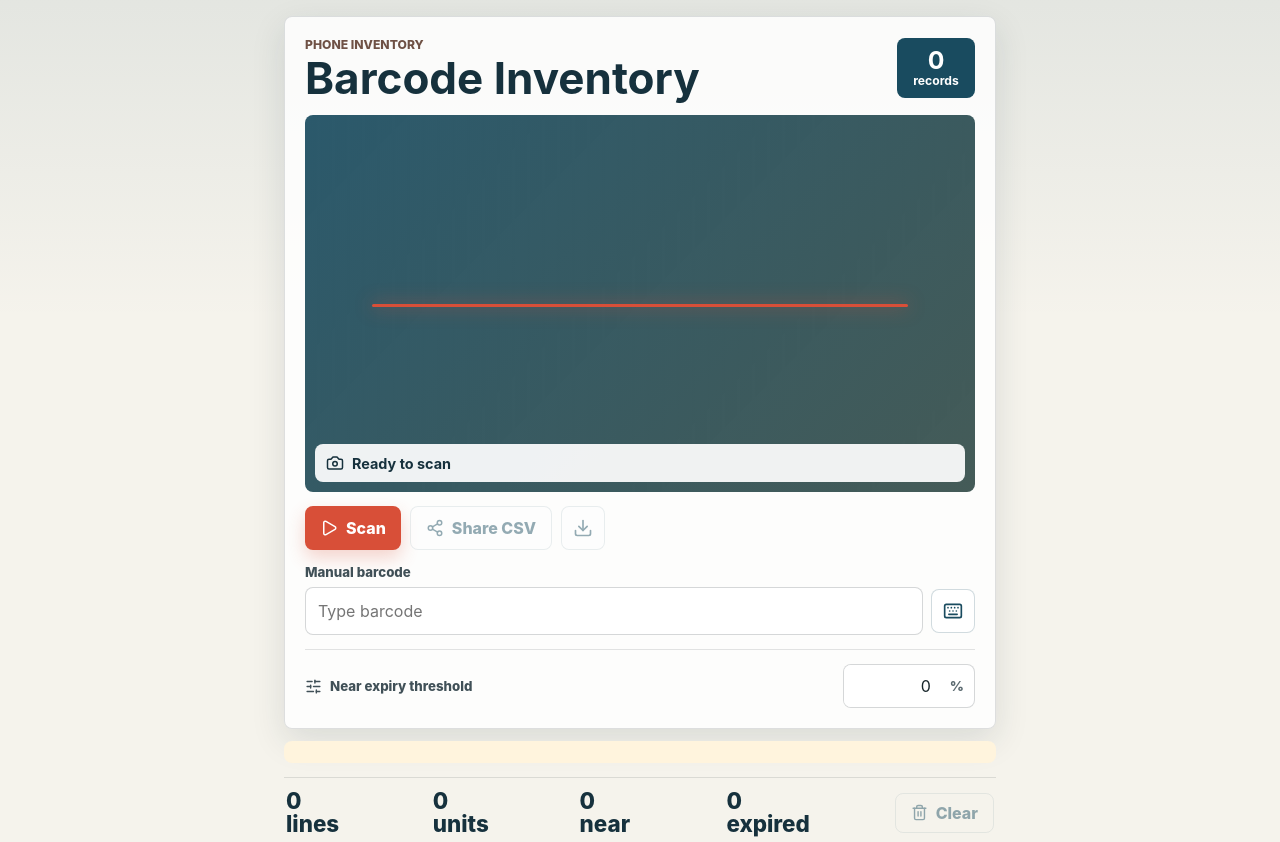
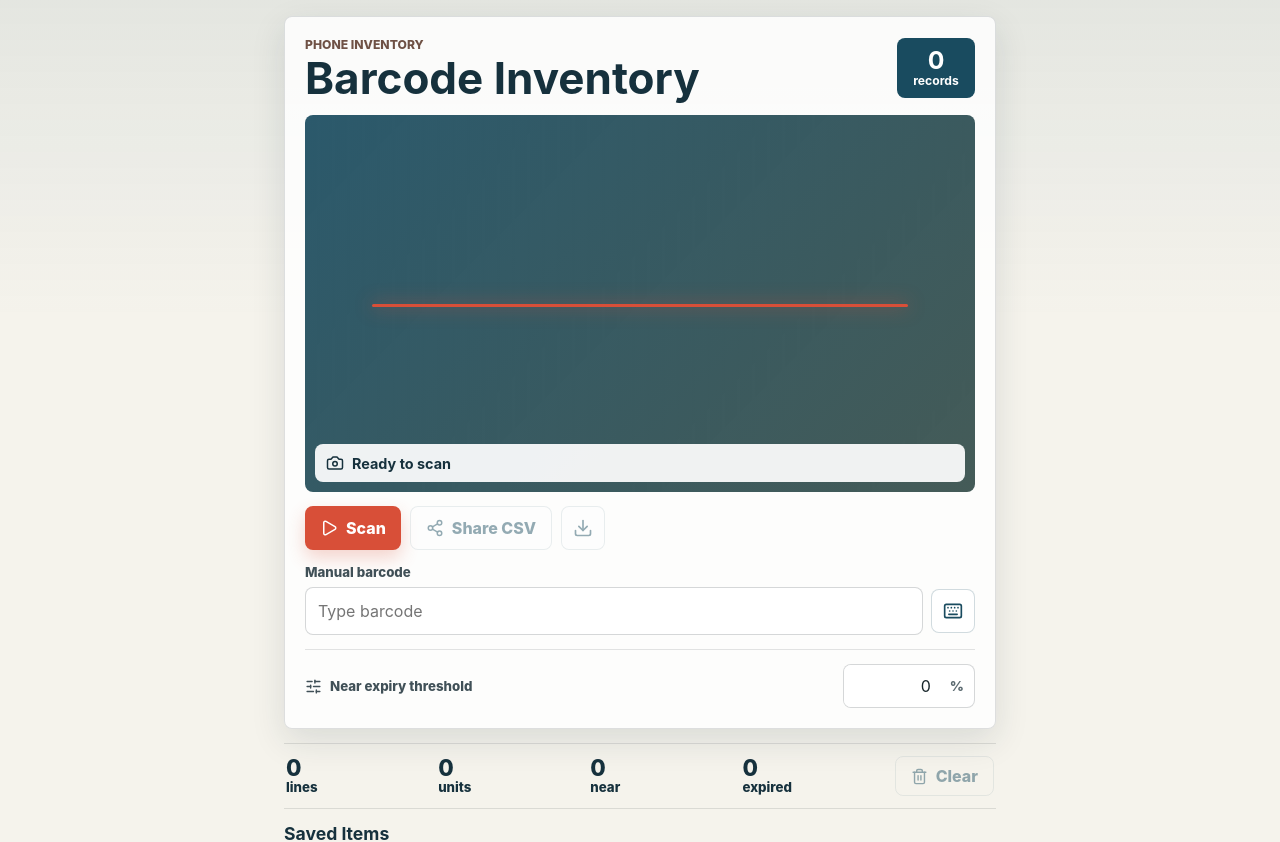
Before and after one commit to vkchauhan2020/barcode-inventory-pwa, a React (Vite) app: page / in a window 1280 px wide. Shown: the top 842 px of the page. Built offline with nearby package versions, Linux system fonts and the light colour scheme; what @zxing/library would draw is missing.

Commit message:
fix: restore summary pill layout and hide empty notice box

```diff
--- a/src/App.tsx
+++ b/src/App.tsx
@@ -667,26 +667,26 @@ export default function App() {
         </section>
       )}
 
-      <p className="notice" aria-live="polite" aria-atomic="true">
+      <p className="notice" aria-live="polite" aria-atomic="true" style={notice ? undefined : { display: 'none' }}>
         {notice}
       </p>
 
       <section className="summary-strip" aria-label="Inventory summary">
         <div aria-label={`${records.length} lines`}>
           <span aria-hidden="true">{records.length}</span>
-          <span aria-hidden="true">lines</span>
+          <span aria-hidden="true" style={{ fontSize: 'inherit', display: 'inline' }}>lines</span>
         </div>
         <div aria-label={`${totalQuantity} units`}>
           <span aria-hidden="true">{totalQuantity}</span>
-          <span aria-hidden="true">units</span>
+          <span aria-hidden="true" style={{ fontSize: 'inherit', display: 'inline' }}>units</span>
         </div>
         <div aria-label={`${shelfLifeCounts['near-expiry']} items near expiry`}>
           <span aria-hidden="true">{shelfLifeCounts['near-expiry']}</span>
-          <span aria-hidden="true">near</span>
+          <span aria-hidden="true" style={{ fontSize: 'inherit', display: 'inline' }}>near</span>
         </div>
         <div aria-label={`${shelfLifeCounts.expired} items expired`}>
           <span aria-hidden="true">{shelfLifeCounts.expired}</span>
-          <span aria-hidden="true">expired</span>
+          <span aria-hidden="true" style={{ fontSize: 'inherit', display: 'inline' }}>expired</span>
         </div>
         <button type="button" className="text-button" onClick={clearRecords} disabled={!hasRecords}>
           <Trash2 size={17} aria-hidden="true" />
```
